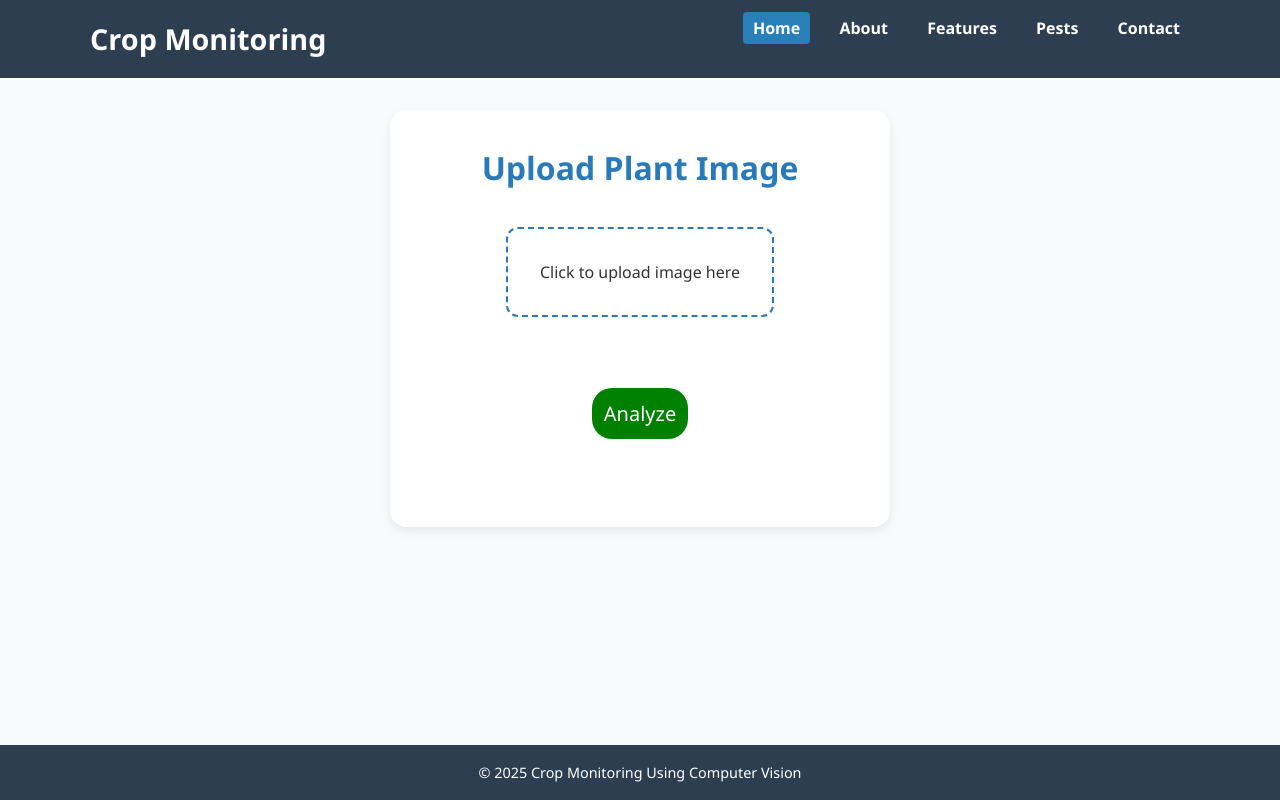
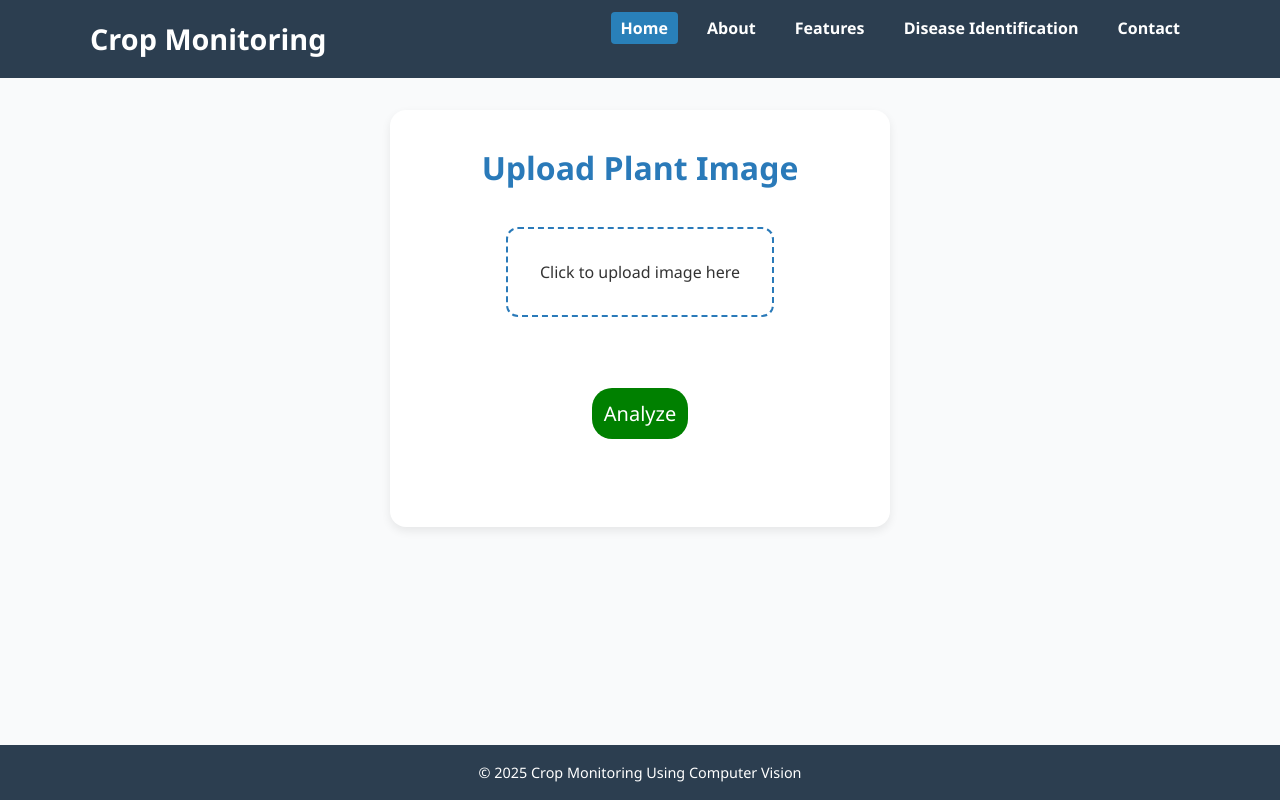
Before and after one commit to Bhuvansairam05/Crop-Monitoring-Using-Computer-Vision, a website: page public/diseaseIdentification.html in a window 1280 px wide. Drawn offline with Linux system fonts and the light colour scheme.

Commit message:
file name changed

```diff
--- a/public/diseaseIdentification.html
+++ b/public/diseaseIdentification.html
@@ -61,7 +61,7 @@
             <li><a href="../index.html" class="active">Home</a></li>
             <li><a href="../about.html">About</a></li>
             <li><a href="../features.html">Features</a></li>
-            <li><a href="../pests.html">Pests</a></li>
+            <li><a href="../diseaseIdentification.html">Disease Identification</a></li>
             <li><a href="../contact.html">Contact</a></li>
           </ul>
         </nav>
```
